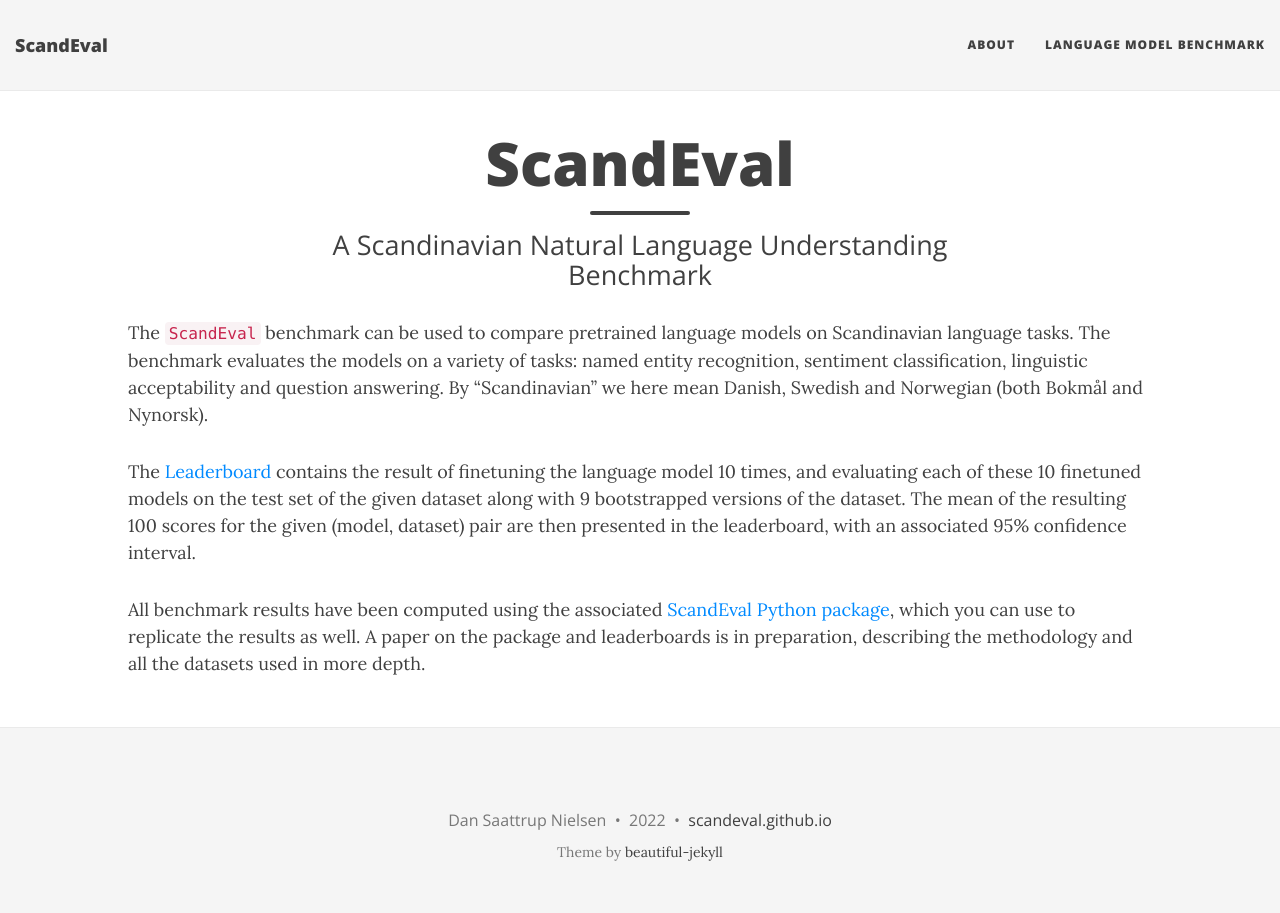
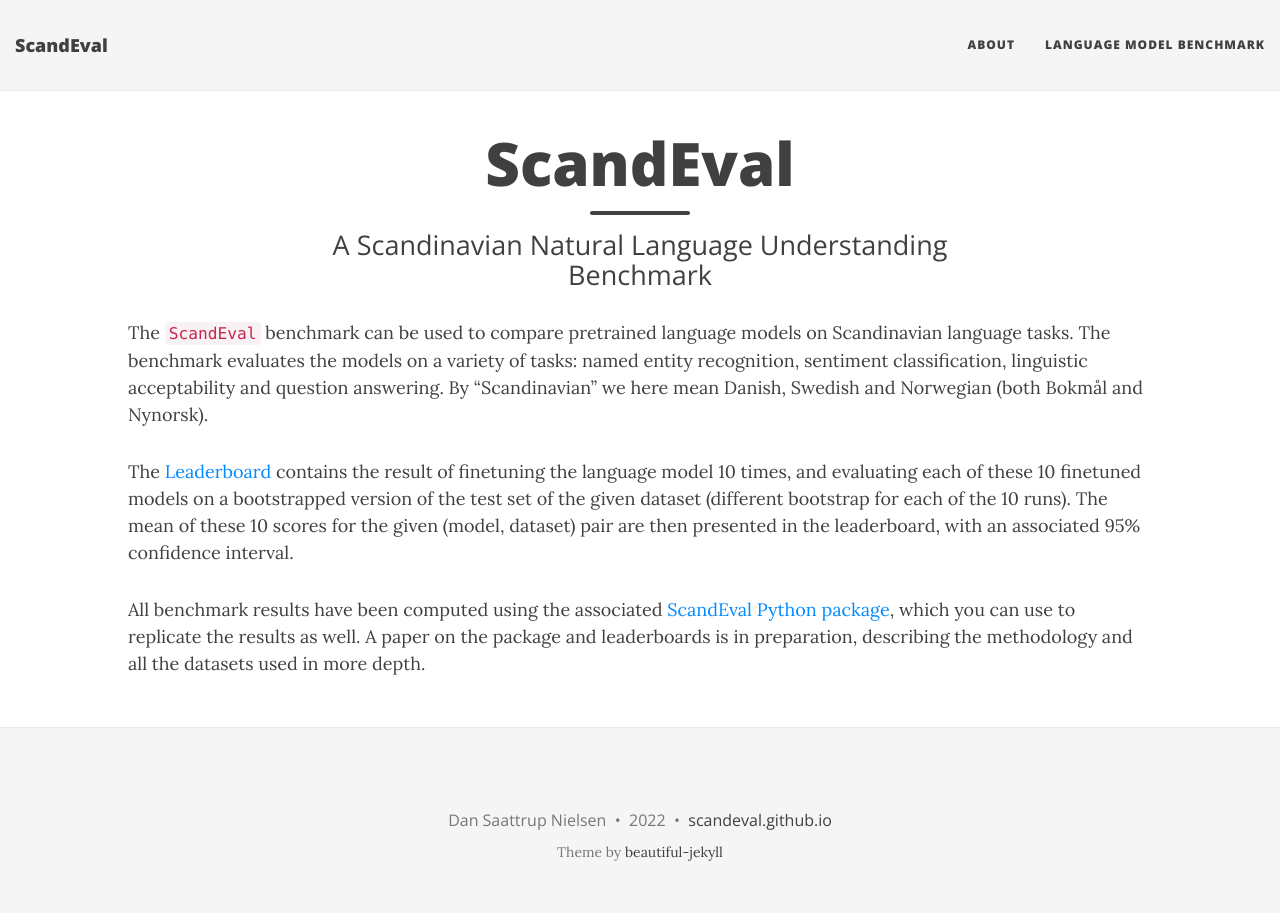
Before and after one commit to ScandEval/scandeval.github.io, a Jekyll site: the page built from index.md, in a window 1280 px wide. Built offline with Jekyll 4.4.1, drawn with Linux system fonts in a browser that asks for light colours; nearby versions of some CDN libraries; a script that is not in the unit is left out.

Commit message:
fix: Error in index

```diff
--- a/index.md
+++ b/index.md
@@ -12,12 +12,12 @@ named entity recognition, sentiment classification, linguistic acceptability and
 question answering. By "Scandinavian" we here mean Danish, Swedish and Norwegian (both
 Bokmål and Nynorsk).
 
-The [Leaderboard](https://scandeval.github.io/language-model-benchmark/) contains
-the result of finetuning the language model 10 times, and evaluating each of
-these 10 finetuned models on the test set of the given dataset along with 9
-bootstrapped versions of the dataset. The mean of the resulting 100 scores for
-the given (model, dataset) pair are then presented in the leaderboard, with an
-associated 95% confidence interval.
+The [Leaderboard](https://scandeval.github.io/language-model-benchmark/) contains the
+result of finetuning the language model 10 times, and evaluating each of these 10
+finetuned models on a bootstrapped version of the test set of the given dataset
+(different bootstrap for each of the 10 runs). The mean of these 10 scores for the
+given (model, dataset) pair are then presented in the leaderboard, with an associated
+95% confidence interval.
 
 All benchmark results have been computed using the associated
 [ScandEval Python package](https://github.com/saattrupdan/ScandEval), which you
```
